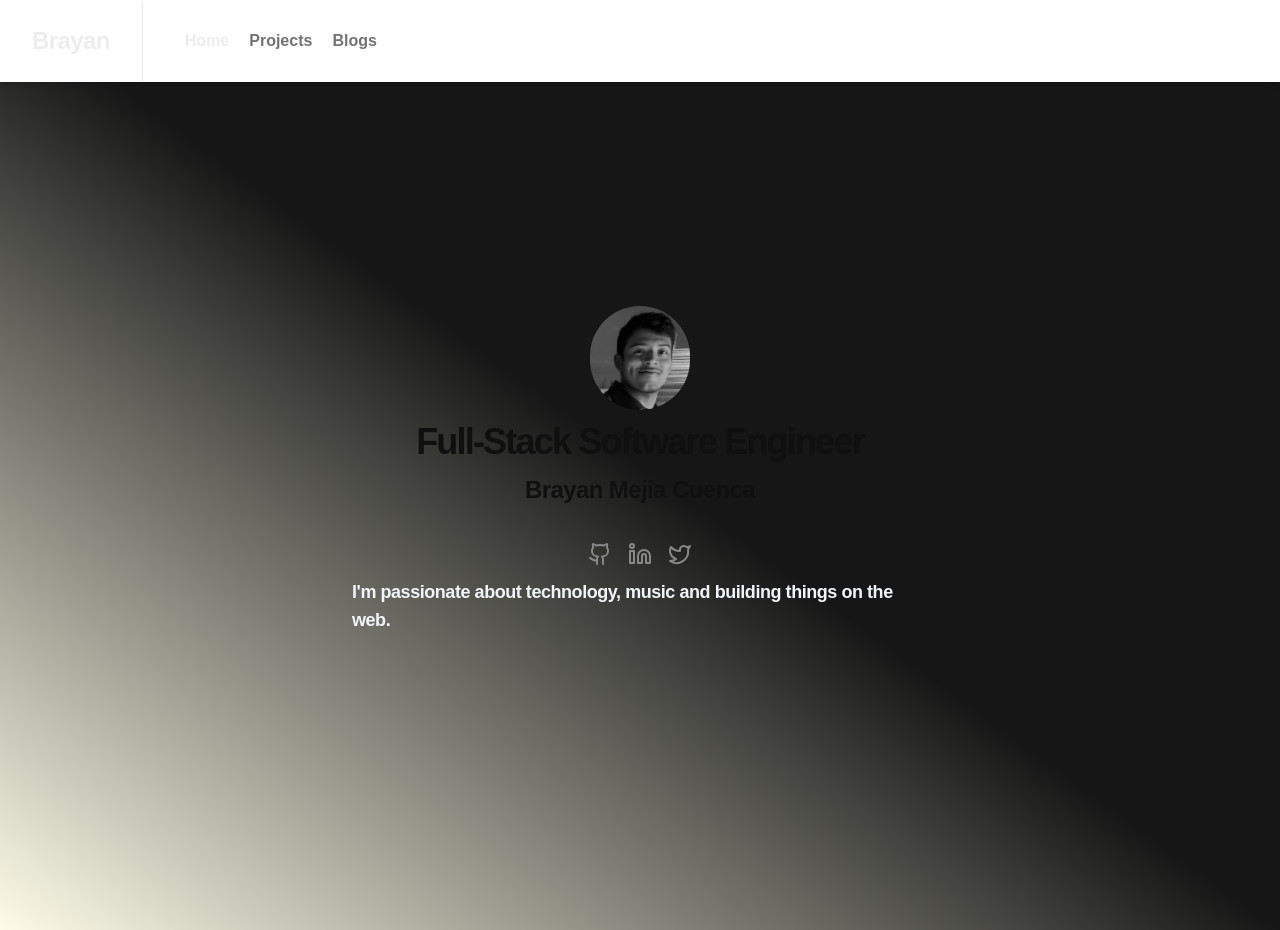
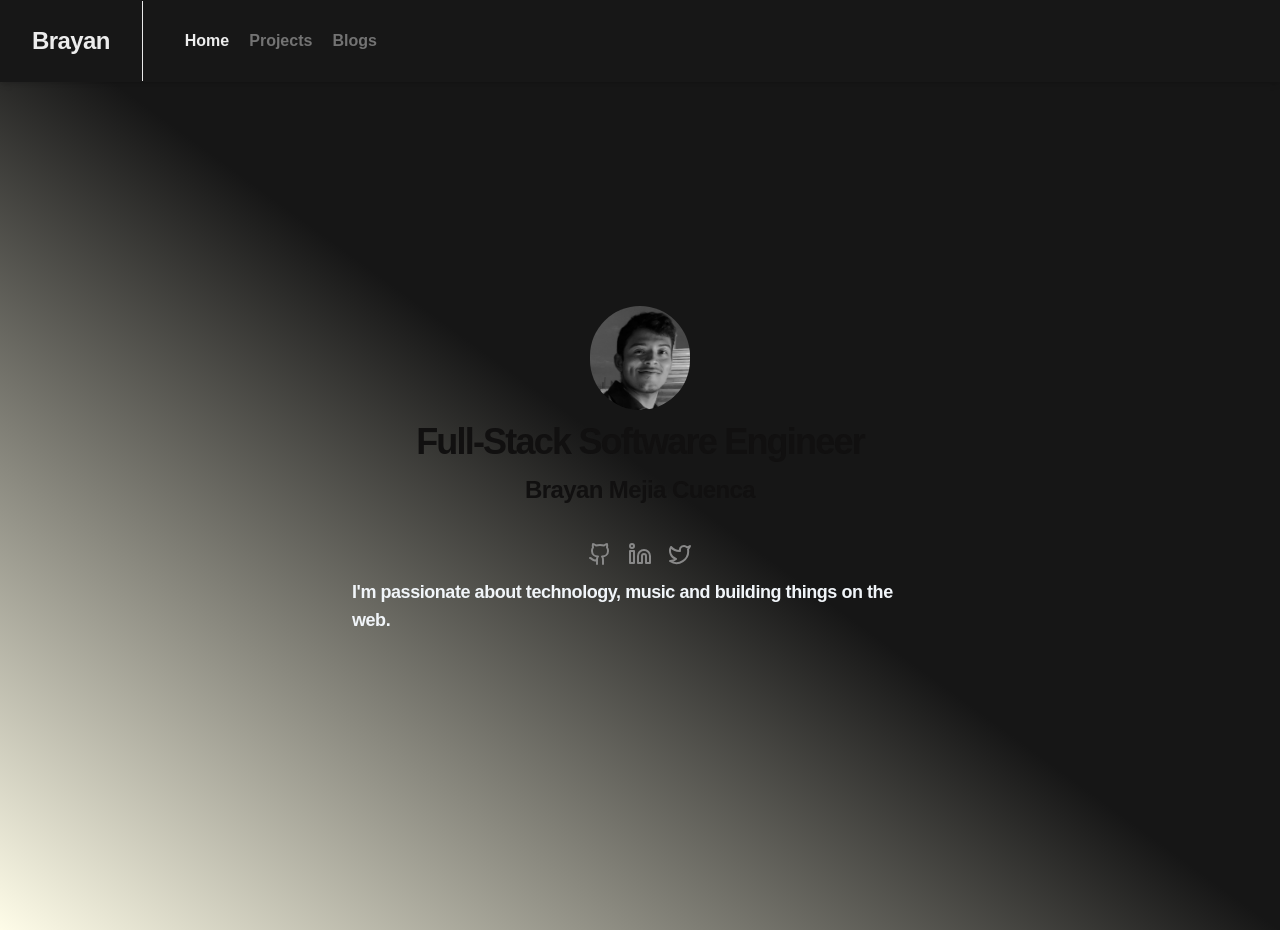
Before and after one commit to Mejiabrayan/portfolio-website, a Next.js app: page / in a window 1280 px wide. Built offline with nearby package versions, Linux system fonts and the light colour scheme; a web font is replaced by a local one.

Commit message:
Refactor Header component to use a darker background color and remove unnecessary code

```diff
--- a/src/components/Header.tsx
+++ b/src/components/Header.tsx
@@ -13,7 +13,6 @@
   },
   '/projects': {
     name: 'Projects',
-
   },
   '/blogs': {
     name: 'Blogs',
@@ -30,7 +29,7 @@
   }
 
   return (
-    <header className='flex flex-col md:flex-row bg-white dark:bg-gray-900 shadow-md items-center justify-start'>
+    <header className='flex flex-col md:flex-row bg-gray-900 shadow-md items-center justify-start'>
       <div className='flex justify-between items-center px-4 md:px-8 py-4 md:py-6 md:border-r border-gray-200 dark:border-gray-800'>
         <motion.a
           className='text-xl md:text-2xl font-bold tracking-tight transition-colors duration-300 hover:text-gray-700 dark:hover:text-gray-300 cursor-pointer'
```
